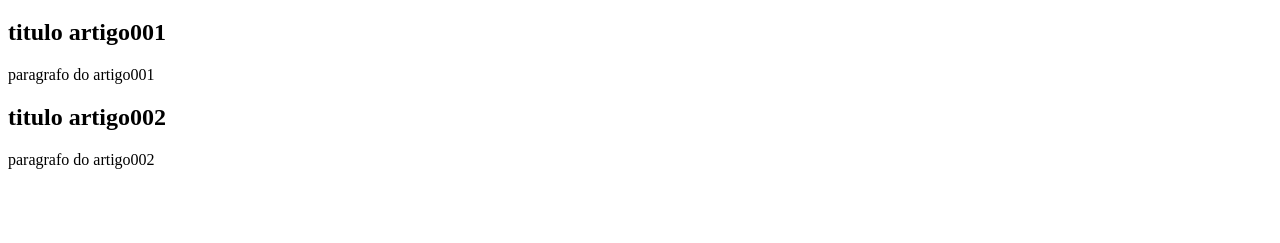
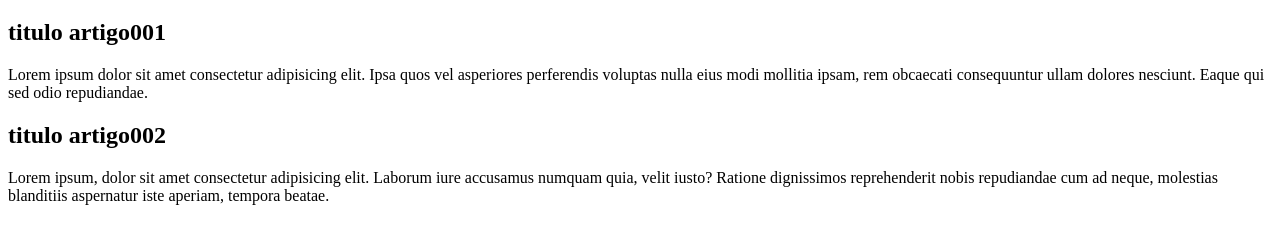
Before and after one commit to Marcelo-DEV427/Projeto-PROA, a plain HTML site: page index.html in a window 1280 px wide. Shown: the part 61-304 px from the top of the page. Drawn offline with Linux system fonts and the light colour scheme.

Commit message:
coloquei lorem

```diff
--- a/index.html
+++ b/index.html
@@ -11,11 +11,11 @@
     </header>
     <article>
         <h1>titulo artigo001</h1>
-        <p>paragrafo do artigo001</p>
+        <p>Lorem ipsum dolor sit amet consectetur adipisicing elit. Ipsa quos vel asperiores perferendis voluptas nulla eius modi mollitia ipsam, rem obcaecati consequuntur ullam dolores nesciunt. Eaque qui sed odio repudiandae.</p>
     </article>
     <article>
         <h1>titulo artigo002</h1>
-        <p>paragrafo do artigo002</p>
+        <p>Lorem ipsum, dolor sit amet consectetur adipisicing elit. Laborum iure accusamus numquam quia, velit iusto? Ratione dignissimos reprehenderit nobis repudiandae cum ad neque, molestias blanditiis aspernatur iste aperiam, tempora beatae.</p>
     </article>
 </body>
 </html>
```
